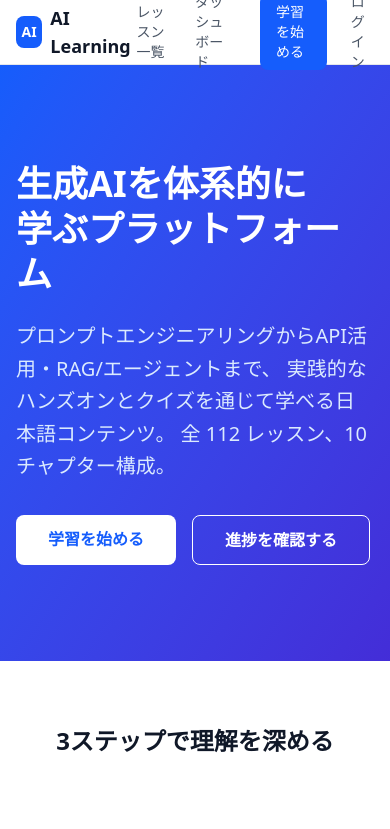
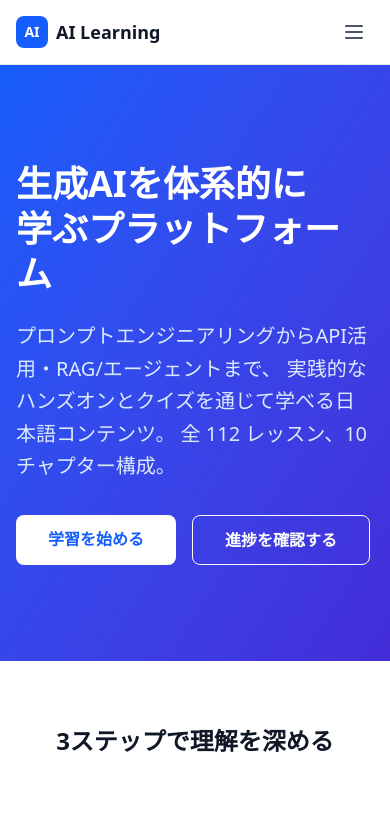
Before and after one commit to yts-takahashi/ai-learning, a Next.js app: page / in a window 390 px wide. Shown: the top 829 px of the page. Built offline with nearby package versions, Linux system fonts and the light colour scheme; no server answers.

Commit message:
improve(ux): モバイルハンバーガーメニューを追加しレスポンシブナビを実装
Co-Authored-By: Claude Sonnet 4.6 <noreply@anthropic.com>

```diff
--- a/src/components/layout/Header.tsx
+++ b/src/components/layout/Header.tsx
@@ -1,7 +1,12 @@
+'use client';
+
 import Link from 'next/link';
+import { useState } from 'react';
 import { HeaderAuth } from '@/components/layout/HeaderAuth';
 
 export default function Header() {
+  const [menuOpen, setMenuOpen] = useState(false);
+
   return (
     <header className="bg-white border-b border-gray-200 sticky top-0 z-50">
       <div className="max-w-7xl mx-auto px-4 sm:px-6 lg:px-8">
@@ -13,7 +18,8 @@ export default function Header() {
             <span className="font-bold text-gray-900 text-lg">AI Learning</span>
           </Link>
 
-          <nav className="flex items-center gap-6">
+          {/* デスクトップナビ */}
+          <nav className="hidden sm:flex items-center gap-6">
             <Link
               href="/lessons"
               className="text-gray-600 hover:text-gray-900 text-sm font-medium transition-colors"
@@ -34,8 +40,60 @@ export default function Header() {
             </Link>
             <HeaderAuth />
           </nav>
+
+          {/* モバイル: ハンバーガーボタン */}
+          <button
+            className="sm:hidden p-2 rounded-lg text-gray-600 hover:text-gray-900 hover:bg-gray-100 transition-colors"
+            aria-label={menuOpen ? 'メニューを閉じる' : 'メニューを開く'}
+            aria-expanded={menuOpen}
+            aria-controls="mobile-menu"
+            onClick={() => setMenuOpen((prev) => !prev)}
+          >
+            {menuOpen ? (
+              <svg className="w-6 h-6" fill="none" viewBox="0 0 24 24" stroke="currentColor" aria-hidden="true">
+                <path strokeLinecap="round" strokeLinejoin="round" strokeWidth={2} d="M6 18L18 6M6 6l12 12" />
+              </svg>
+            ) : (
+              <svg className="w-6 h-6" fill="none" viewBox="0 0 24 24" stroke="currentColor" aria-hidden="true">
+                <path strokeLinecap="round" strokeLinejoin="round" strokeWidth={2} d="M4 6h16M4 12h16M4 18h16" />
+              </svg>
+            )}
+          </button>
         </div>
       </div>
+
+      {/* モバイルドロワーメニュー */}
+      {menuOpen && (
+        <div
+          id="mobile-menu"
+          className="sm:hidden bg-white border-t border-gray-100 px-4 py-4 space-y-3"
+        >
+          <Link
+            href="/lessons"
+            className="block text-gray-700 hover:text-blue-600 text-sm font-medium py-2 transition-colors"
+            onClick={() => setMenuOpen(false)}
+          >
+            レッスン一覧
+          </Link>
+          <Link
+            href="/dashboard"
+            className="block text-gray-700 hover:text-blue-600 text-sm font-medium py-2 transition-colors"
+            onClick={() => setMenuOpen(false)}
+          >
+            ダッシュボード
+          </Link>
+          <Link
+            href="/lessons"
+            className="block bg-blue-600 text-white px-4 py-2 rounded-lg text-sm font-medium hover:bg-blue-700 transition-colors text-center"
+            onClick={() => setMenuOpen(false)}
+          >
+            学習を始める
+          </Link>
+          <div className="pt-2 border-t border-gray-100">
+            <HeaderAuth />
+          </div>
+        </div>
+      )}
     </header>
   );
 }
```
